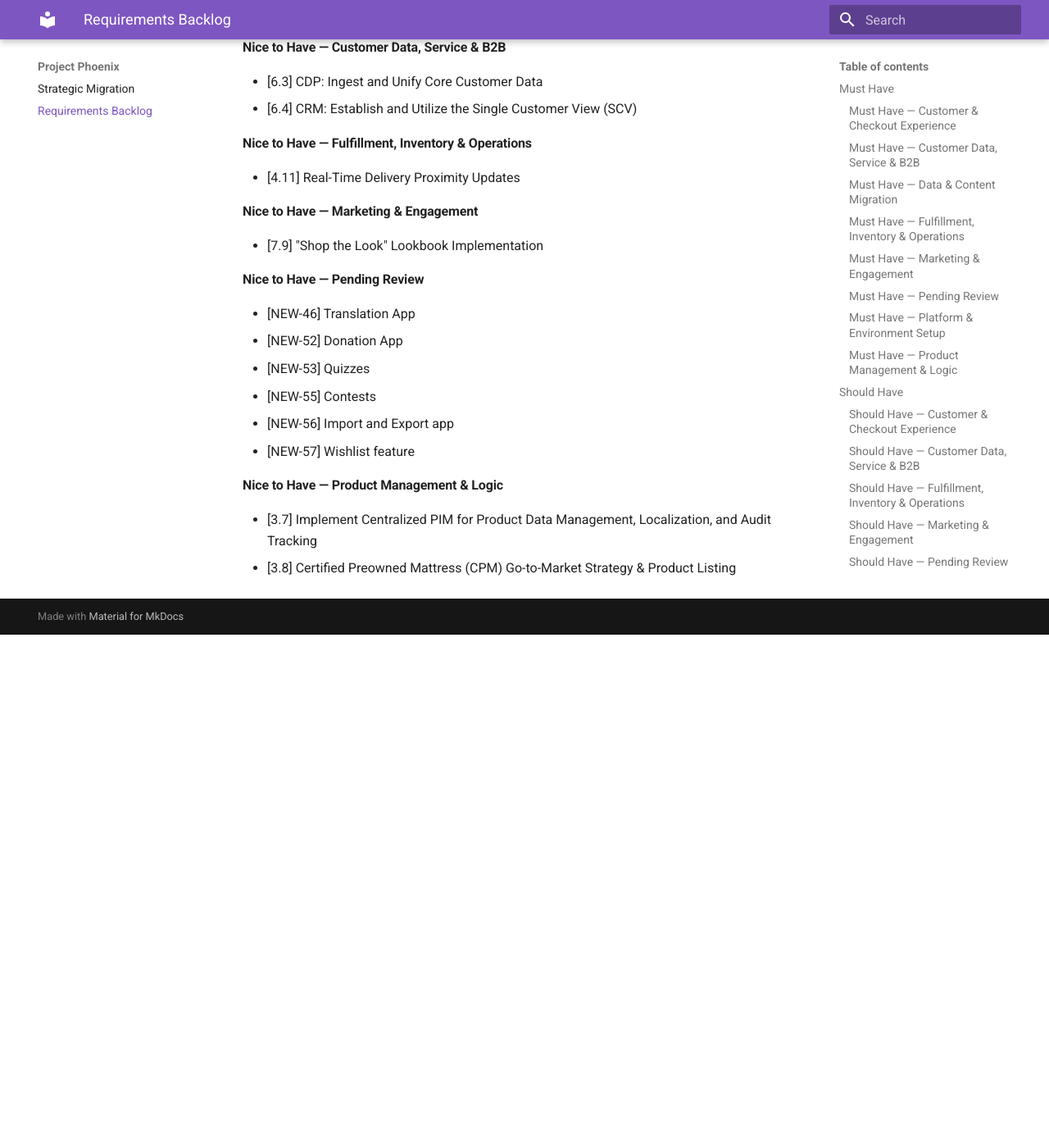
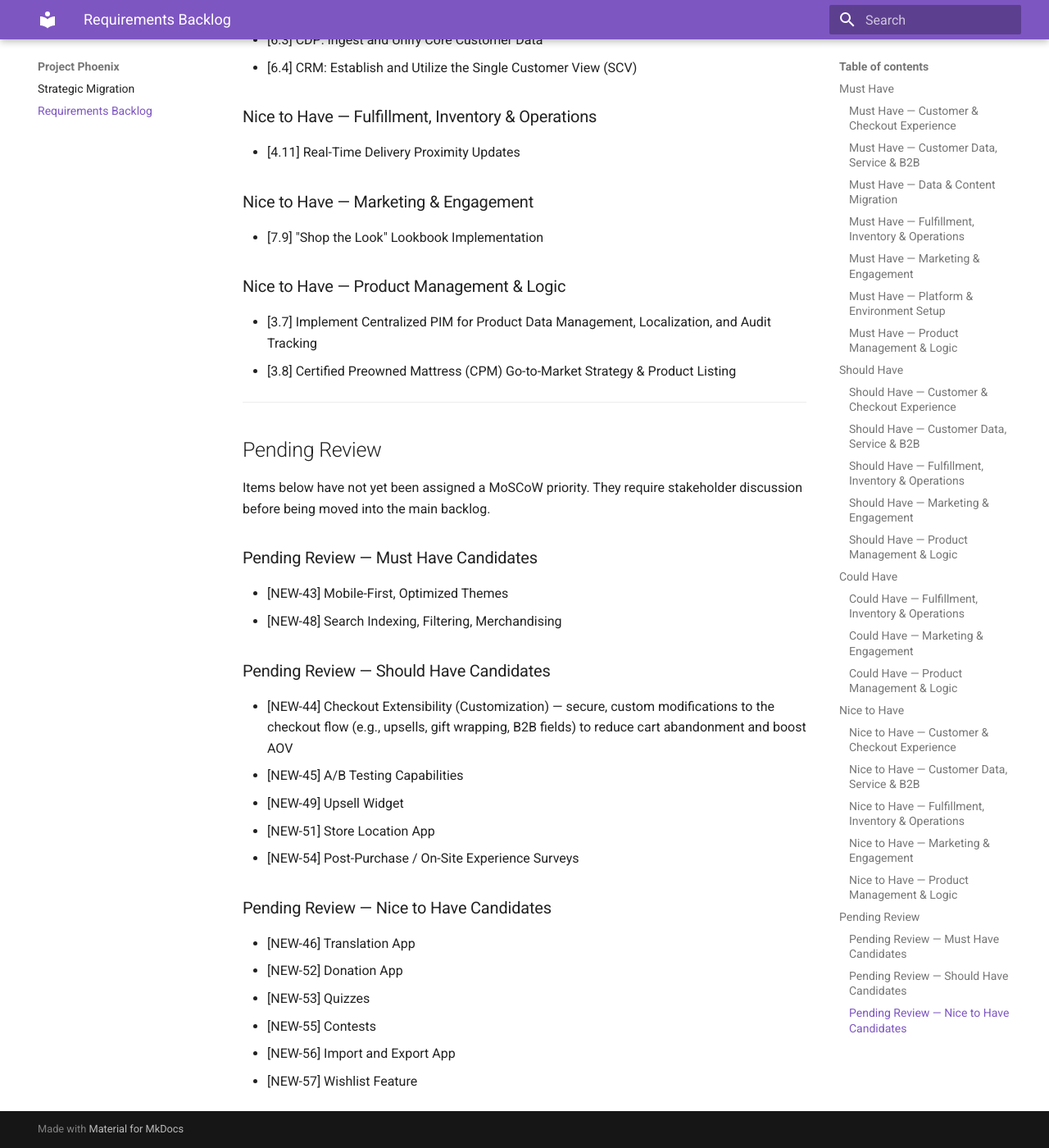
Before and after one commit to charanbobby/Shopify2026, an MkDocs documentation site: the page built from docs/requirements-backlog.md, in a window 1280 px wide and 1400 px high, scrolled down 3300 px. Shown: the whole window at 82% size. Built offline with MkDocs 1.6.1 and Material for MkDocs 9.7.7, drawn with Linux system fonts in a browser that asks for light colours; before the commit the page ends 4074 px from its top, so only the background shows below that; some of the changed text lies outside the part shown.

Commit message:
Consolidate Pending Review items into dedicated backlog section
Removed scattered Pending Review subsections from Must Have, Should Have,
and Nice to Have priority levels. Consolidated all NEW-* items into a single
Pending Review section at the bottom with priority-candidate sub-headings.
Also promoted MoSCoW heading levels from h3 to h2 to fix MD001 linter warning.

Co-Authored-By: Claude Sonnet 4.6 <noreply@anthropic.com>

```diff
--- a/docs/requirements-backlog.md
+++ b/docs/requirements-backlog.md
@@ -2,9 +2,9 @@
 
 Source: Shopify_requirements_worksheet v4.xlsx — Requirements sheet
 
-### Must Have
+## Must Have
 
-#### Must Have — Customer & Checkout Experience
+### Must Have — Customer & Checkout Experience
 
 - [5.1] Gift Card Purchase & Redemption
 - [5.2] Flexible Promo Code & Discount Engine
@@ -12,26 +12,26 @@ Source: Shopify_requirements_worksheet v4.xlsx — Requirements sheet
 - [5.5] Shop Pay (Accelerated Checkout) Implementation
 - [5.10] Enable Single-Order Checkout for Multiple Delivery Methods
 
-#### Must Have — Customer Data, Service & B2B
+### Must Have — Customer Data, Service & B2B
 
 - [6.1] Zendesk Integration for Order Data
 - [6.2] ClaimLane Returns/Warranty Integration
 - [6.5] Zowie Chatbot Integration
 - [6.7] Integrate Key B2B Partners via Dscopify App or other alternative solution to Shopify
 
-#### Must Have — Data & Content Migration
+### Must Have — Data & Content Migration
 
 - [2.1] Migrate Secondary Site (bestsleepsociety) Content
 - [2.2] Maintain Existing SEO Performance & Redirects
 
-#### Must Have — Fulfillment, Inventory & Operations
+### Must Have — Fulfillment, Inventory & Operations
 
 - [4.1] Fulfil Integration: Replicate Existing Order/Inventory Flows
 - [4.2] Trackship Integration or Explore Alternatives
 - [4.3] Shipment & Return Tracking Optimization
 - [4.6] BOPIS/Omni-Channel Implementation
 
-#### Must Have — Marketing & Engagement
+### Must Have — Marketing & Engagement
 
 - [7.2] Shopify Collabs Influencer Platform Setup
 - [7.5] Preserve Review Integration with Google Business Profile
@@ -40,18 +40,13 @@ Source: Shopify_requirements_worksheet v4.xlsx — Requirements sheet
 - [7.8] Select & Implement New UGC/Review Platform {Keep RaveCapture OR Select New Platform (Judge.me/Junip)}
 - [7.10] Active Campaign or Klaviyo Migration/Integration
 
-#### Must Have — Pending Review
-
-- [NEW-43] Mobile-First, Optimized Themes
-- [NEW-48] Search Indexing, Filtering, Merchandising
-
-#### Must Have — Platform & Environment Setup
+### Must Have — Platform & Environment Setup
 
 - [1.1] Shopify Plus Environment Configuration
 - [1.2] Launch US E-commerce Platform (Shopify Markets)
 - [1.3] Launch Canadian E-commerce Platform (English/French)
 
-#### Must Have — Product Management & Logic
+### Must Have — Product Management & Logic
 
 - [3.2] Migrate SKU Builder & Bundle Configuration Logic
 - [3.5] Bundle Product Setup & Component Mapping
@@ -59,93 +54,104 @@ Source: Shopify_requirements_worksheet v4.xlsx — Requirements sheet
 
 ---
 
-### Should Have
+## Should Have
 
-#### Should Have — Customer & Checkout Experience
+### Should Have — Customer & Checkout Experience
 
 - [5.9] Control Product Placement Based on Velocity
 
-#### Should Have — Customer Data, Service & B2B
+### Should Have — Customer Data, Service & B2B
 
 - [6.6] Dedicated B2B Wholesale Ordering Site
 
-#### Should Have — Fulfillment, Inventory & Operations
+### Should Have — Fulfillment, Inventory & Operations
 
 - [4.4] Configure Safety Stock Threshold per SKU
 - [4.5] Define Priority Scores for Shared Child SKUs
 - [4.7] Implement Retail Min/Max Replenishment Logic
 
-#### Should Have — Marketing & Engagement
+### Should Have — Marketing & Engagement
 
 - [7.3] MyRegistry Integration
 - [7.4] Loyalty & Rewards Program Implementation
 
-#### Should Have — Pending Review
-
-- [NEW-44] Checkout Extensibility (Customization): This allows secure, custom modifications to the checkout flow (e.g., adding upsells, gift wrapping, or B2B fields) to prevent cart abandonment and boost Average Order Value (AOV)
-- [NEW-45] A/B Testing Capabilities
-- [NEW-49] Upsell widget
-- [NEW-51] Store Location app
-- [NEW-54] Post purchase/on-site experience surveys
-
-#### Should Have — Product Management & Logic
+### Should Have — Product Management & Logic
 
 - [3.3] Clean Up & Inactivate Legacy Casper SKUs
 
 ---
 
-### Could Have
+## Could Have
 
-#### Could Have — Fulfillment, Inventory & Operations
+### Could Have — Fulfillment, Inventory & Operations
 
 - [4.8] Integrate HS Code Data into OMS for BOL Generation
 - [4.9] Implement Standardized Lost/Reship Order Workflow
 - [4.10] Lot Tracking for Overseas Backorders
 - [4.12] In-Store Return Quality Check & Restock
 
-#### Could Have — Marketing & Engagement
+### Could Have — Marketing & Engagement
 
 - [7.1] Shop App Sales Channel Integration
 - [7.11] Enable & Validate Social Sales Channels (TikTok/FB/IG)
 
-#### Could Have — Product Management & Logic
+### Could Have — Product Management & Logic
 
 - [3.4] Flag/Error for Duplicate UPCs
 
 ---
 
-### Nice to Have
+## Nice to Have
 
-#### Nice to Have — Customer & Checkout Experience
+### Nice to Have — Customer & Checkout Experience
 
 - [5.3] Enable Price-Hidden Digital Gift Receipt
 - [5.6] Centralized Order Cancellation across ERPs
 - [5.7] Planet App Carbon Neutral Shipping
 - [5.8] Self-Service Content Editing from Figma Assets
 
-#### Nice to Have — Customer Data, Service & B2B
+### Nice to Have — Customer Data, Service & B2B
 
 - [6.3] CDP: Ingest and Unify Core Customer Data
 - [6.4] CRM: Establish and Utilize the Single Customer View (SCV)
 
-#### Nice to Have — Fulfillment, Inventory & Operations
+### Nice to Have — Fulfillment, Inventory & Operations
 
 - [4.11] Real-Time Delivery Proximity Updates
 
-#### Nice to Have — Marketing & Engagement
+### Nice to Have — Marketing & Engagement
 
 - [7.9] "Shop the Look" Lookbook Implementation
 
-#### Nice to Have — Pending Review
+### Nice to Have — Product Management & Logic
+
+- [3.7] Implement Centralized PIM for Product Data Management, Localization, and Audit Tracking
+- [3.8] Certified Preowned Mattress (CPM) Go-to-Market Strategy & Product Listing
+
+---
+
+## Pending Review
+
+Items below have not yet been assigned a MoSCoW priority. They require stakeholder discussion before being moved into the main backlog.
+
+### Pending Review — Must Have Candidates
+
+- [NEW-43] Mobile-First, Optimized Themes
+- [NEW-48] Search Indexing, Filtering, Merchandising
+
+### Pending Review — Should Have Candidates
+
+- [NEW-44] Checkout Extensibility (Customization) — secure, custom modifications to the checkout flow (e.g., upsells, gift wrapping, B2B fields) to reduce cart abandonment and boost AOV
+- [NEW-45] A/B Testing Capabilities
+- [NEW-49] Upsell Widget
+- [NEW-51] Store Location App
+- [NEW-54] Post-Purchase / On-Site Experience Surveys
+
+### Pending Review — Nice to Have Candidates
 
 - [NEW-46] Translation App
 - [NEW-52] Donation App
 - [NEW-53] Quizzes
 - [NEW-55] Contests
-- [NEW-56] Import and Export app
-- [NEW-57] Wishlist feature
-
-#### Nice to Have — Product Management & Logic
-
-- [3.7] Implement Centralized PIM for Product Data Management, Localization, and Audit Tracking
-- [3.8] Certified Preowned Mattress (CPM) Go-to-Market Strategy & Product Listing
+- [NEW-56] Import and Export App
+- [NEW-57] Wishlist Feature
```
